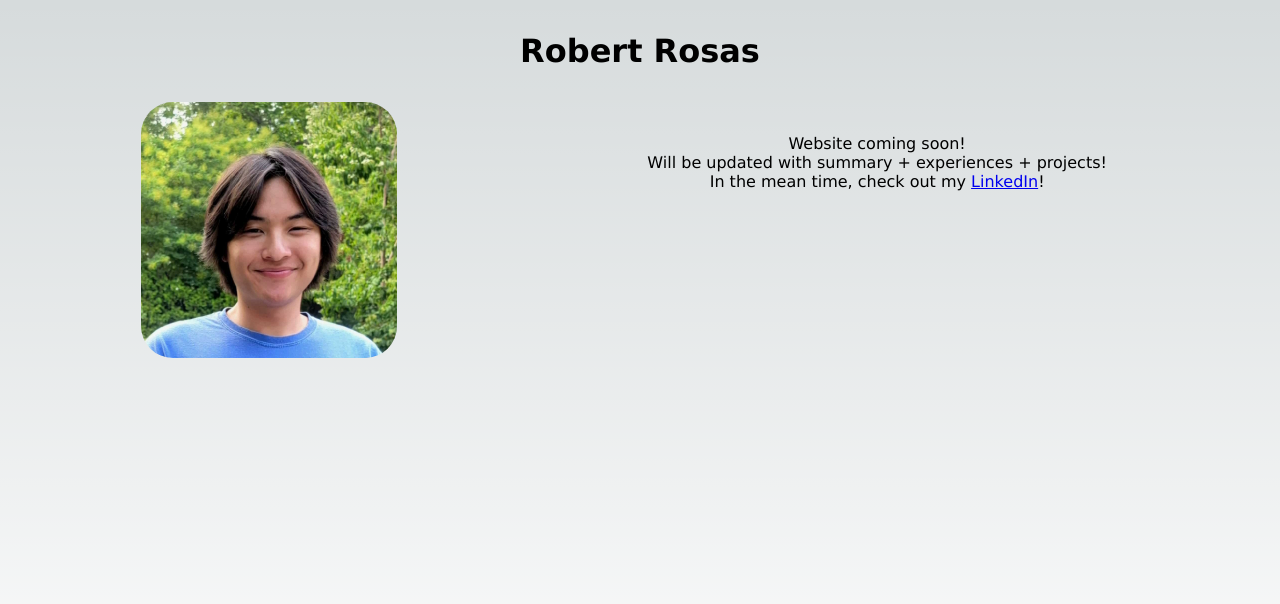
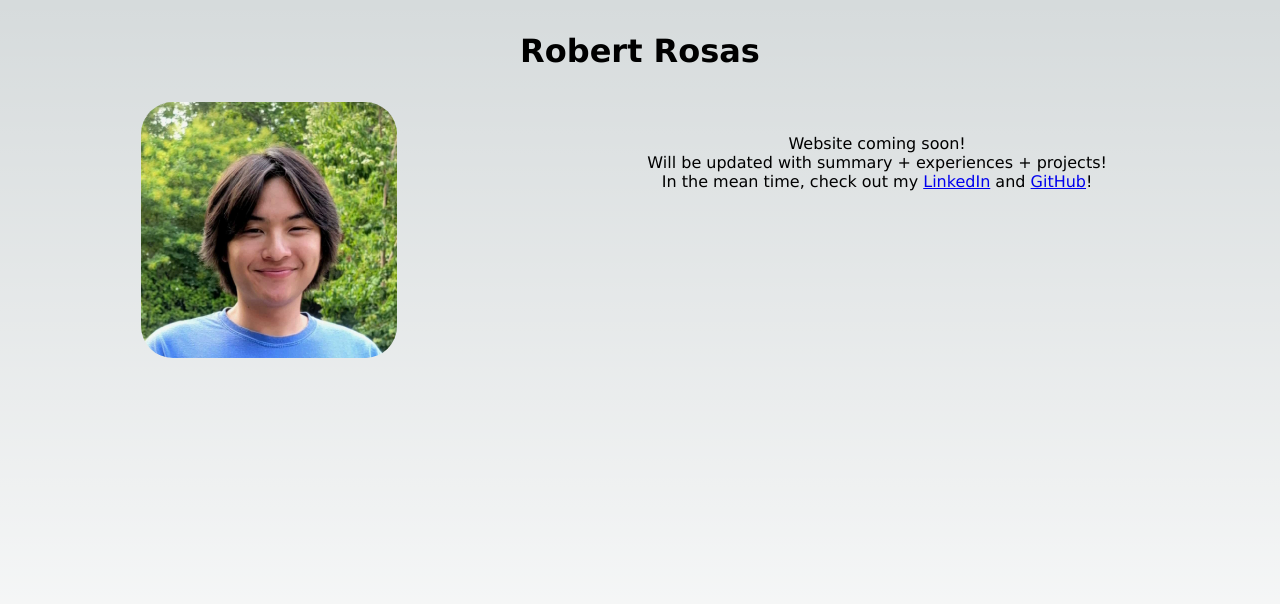
Before and after one commit to Octillerysnacker/personal-website, a Next.js app: page / in a window 1280 px wide. Shown: the top 604 px of the page. Built offline with nearby package versions, Linux system fonts and the light colour scheme.

Commit message:
added github

```diff
--- a/src/app/page.tsx
+++ b/src/app/page.tsx
@@ -18,7 +18,7 @@ export default function Home() {
           <div className={styles.mainmain}>
             <p>Website coming soon!</p>
             <p>Will be updated with summary + experiences + projects!</p>
-            <p>In the mean time, check out my <a href="https://www.linkedin.com/in/robert-rosas-3a62a0256">LinkedIn</a>!</p>
+            <p>In the mean time, check out my <a href="https://www.linkedin.com/in/robert-rosas-3a62a0256">LinkedIn</a> and <a href="https://github.com/octillerysnacker">GitHub</a>!</p>
           </div>
         </div>
 
```
